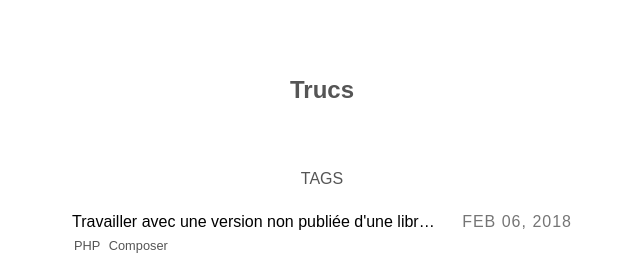
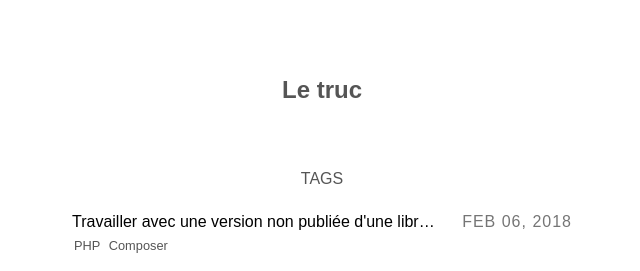
Before and after one commit to Evaneos/le-truc, a Jekyll site: the page built from index.html, in a window 1280 px wide. Shown: the top 271 px of the page, without its empty margins (318-958 px from the left). Built offline with Jekyll 4.4.1, drawn with Linux system fonts in a browser that asks for light colours; some web fonts are replaced.

Commit message:
fix config

```diff
--- a/_config.yml
+++ b/_config.yml
@@ -1,9 +1,9 @@
 # Site Info
-title:              "Trucs"
+title:              "Le truc"
 description: Trucs et astuces de l'équipe technique d'Evaneos
 
 # Site Settings
-baseurl:            "/trucs" # Base URL must end WITHOUT a slash, default: ""
+baseurl:            "/le-truc" # Base URL must end WITHOUT a slash, default: ""
 permalink:          /notes/:title # Post permalink
 timezone:           Europe/Paris # https://en.wikipedia.org/wiki/List_of_tz_database_time_zones
 twitter_username: evaneos_tech
```
